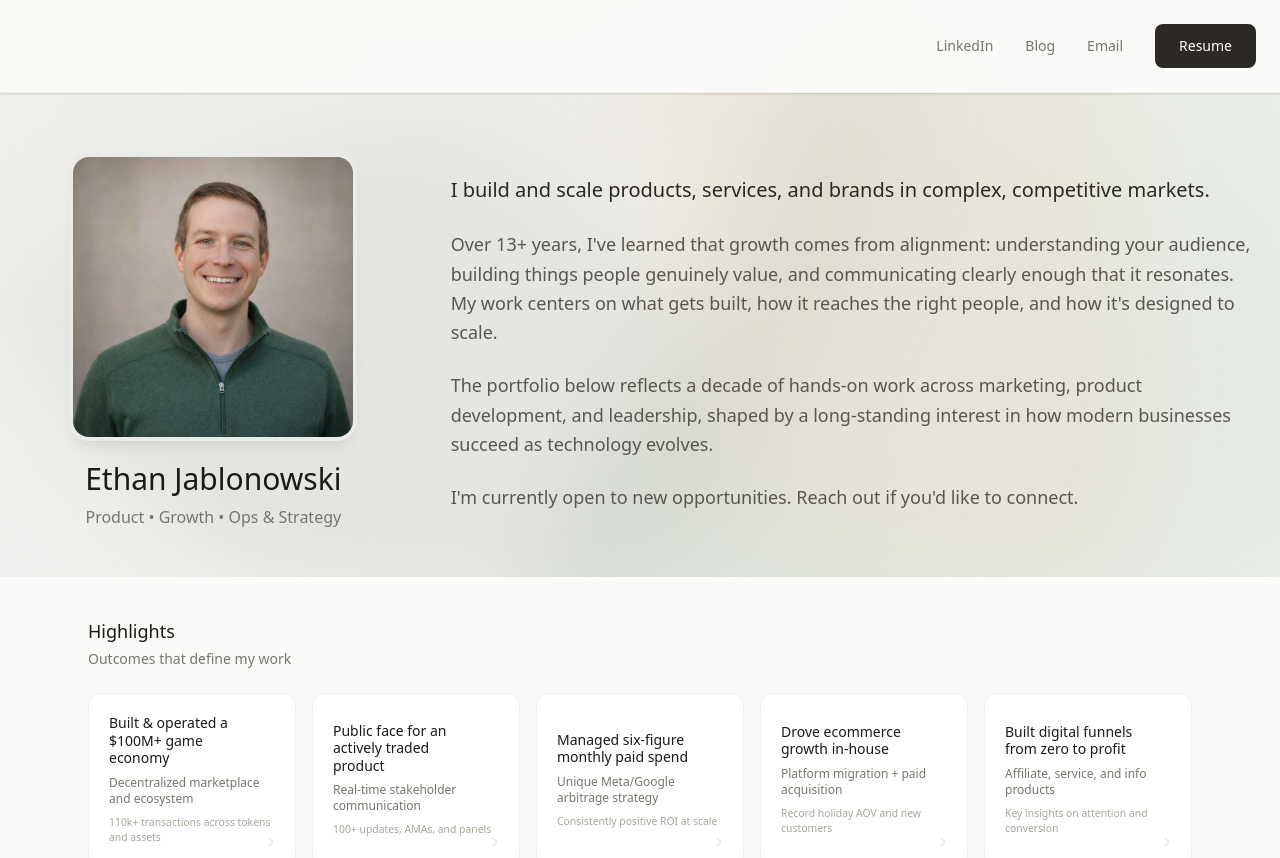
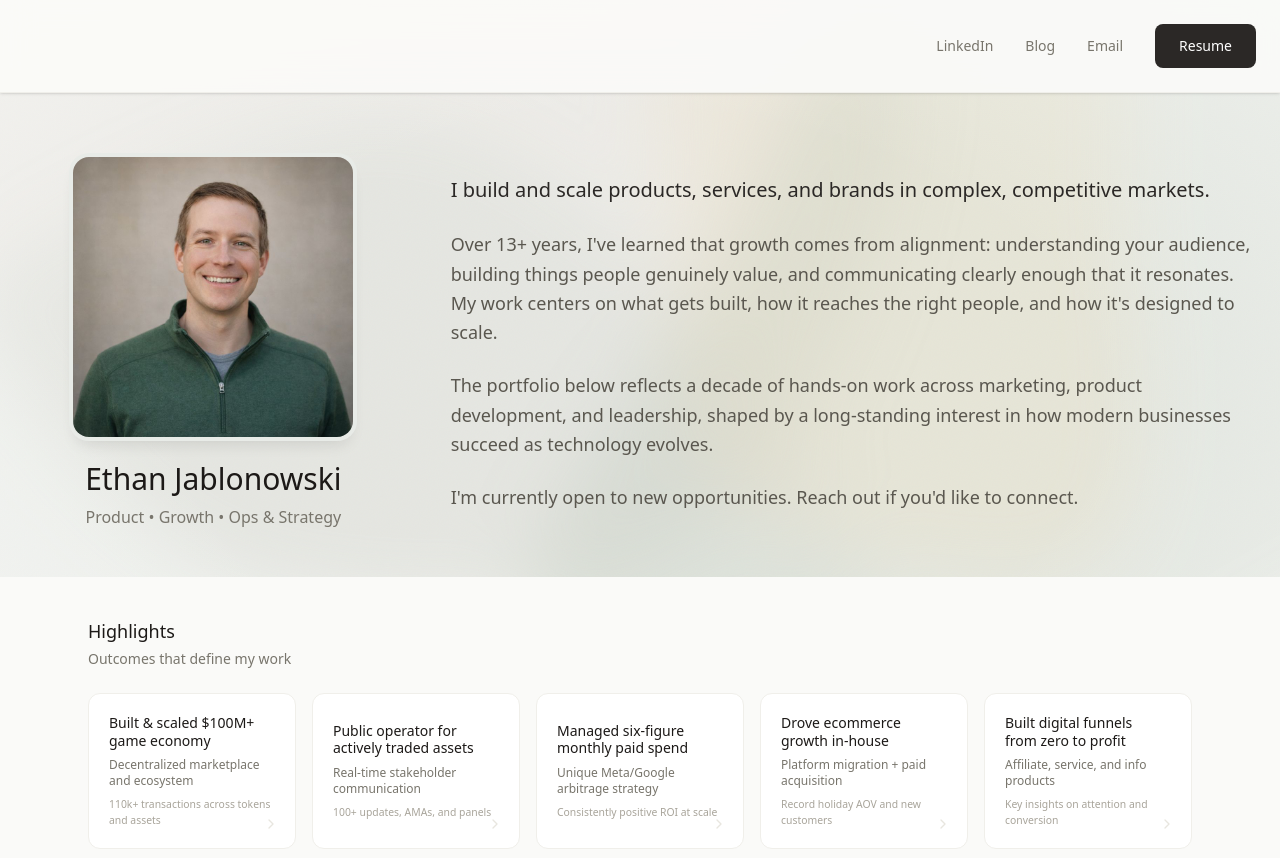
Before and after one commit to EthanJablonowski/career-dashboard, a Next.js app in the folder career-dashboard/: page / in a window 1280 px wide. Shown: the top 858 px of the page. Built offline with nearby package versions, Linux system fonts and the light colour scheme.

Commit message:
Update highlight card headers
- Card 1: "Built & scaled $100M+ game economy"
- Card 2: "Public operator for actively traded assets"

Co-Authored-By: Claude Opus 4.5 <noreply@anthropic.com>

```diff
--- a/career-dashboard/components/Highlights.tsx
+++ b/career-dashboard/components/Highlights.tsx
@@ -11,13 +11,13 @@ interface Highlight {
 
 const highlights: Highlight[] = [
   {
-    header: "Built & operated a $100M+ game economy",
+    header: "Built & scaled $100M+ game economy",
     subheader: "Decentralized marketplace and ecosystem",
     proof: "110k+ transactions across tokens and assets",
     targetRole: "kompete-scale"
   },
   {
-    header: "Public face for an actively traded product",
+    header: "Public operator for actively traded assets",
     subheader: "Real-time stakeholder communication",
     proof: "100+ updates, AMAs, and panels",
     targetRole: "kompete-scale"
```
